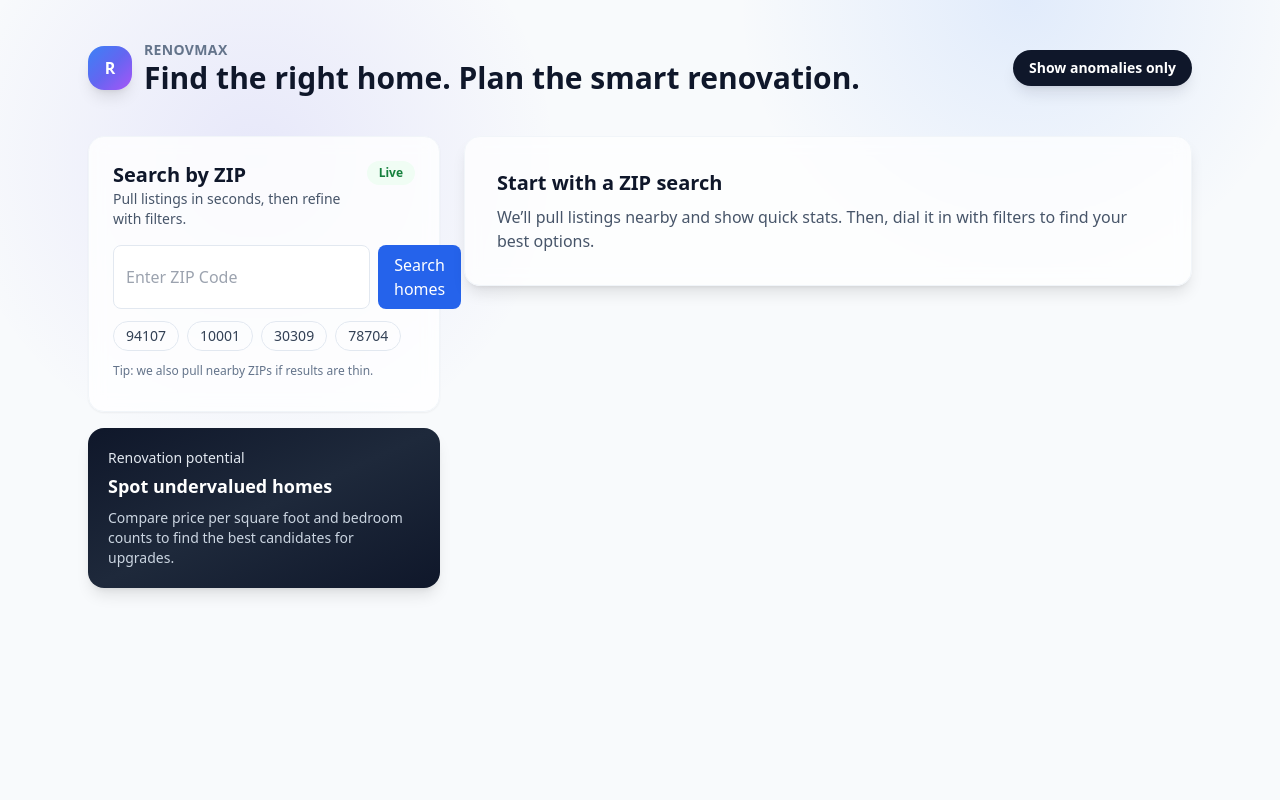
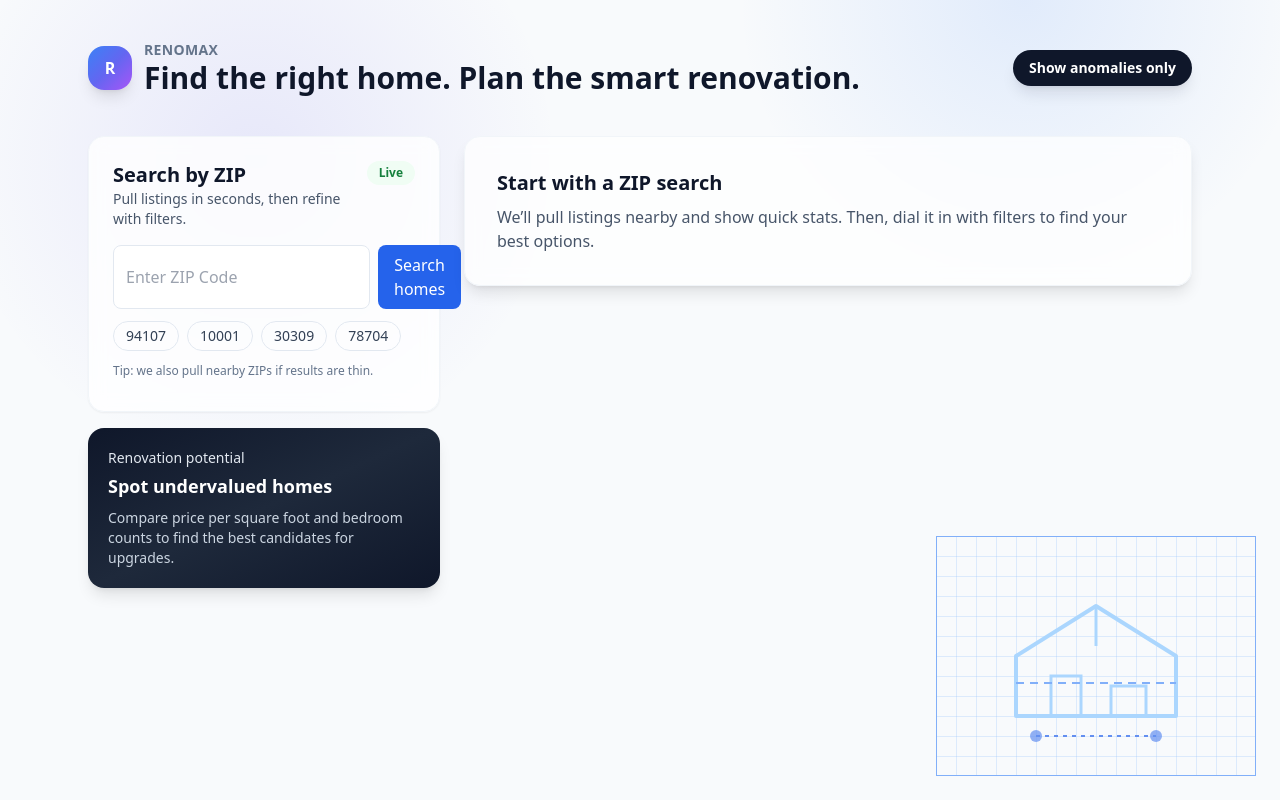
Before and after one commit to natecl/RenoMax, a React (Create React App) app in the folder frontend/: page / in a window 1280 px wide. Built offline with nearby package versions, Linux system fonts and the light colour scheme.

Commit message:
added diagram for overlay

```diff
--- a/frontend/src/App.js
+++ b/frontend/src/App.js
@@ -64,6 +64,31 @@ function App() {
   return (
     <div className="min-h-screen bg-slate-50 relative overflow-hidden">
       <div className="pointer-events-none absolute inset-0 bg-[radial-gradient(circle_at_20%_20%,rgba(79,70,229,0.10),transparent_25%),radial-gradient(circle_at_80%_0%,rgba(59,130,246,0.12),transparent_22%)]" />
+      <div className="pointer-events-none absolute bottom-6 right-6 w-64 h-48 md:w-80 md:h-60 opacity-70">
+        <svg viewBox="0 0 320 240" fill="none" xmlns="http://www.w3.org/2000/svg">
+          <defs>
+            <pattern id="grid" x="0" y="0" width="20" height="20" patternUnits="userSpaceOnUse">
+              <path d="M20 0H0V20" stroke="#5CA4FF" strokeWidth="0.5" />
+            </pattern>
+          </defs>
+          <rect width="320" height="240" fill="url(#grid)" />
+          <rect x="0.5" y="0.5" width="319" height="239" stroke="#4F90F8" strokeWidth="1" />
+          <path
+            d="M80 180V120L160 70L240 120V180H80Z"
+            stroke="#8BC8FF"
+            strokeWidth="4"
+            strokeLinecap="round"
+            strokeLinejoin="round"
+          />
+          <path d="M115 180V140H145V180" stroke="#8BC8FF" strokeWidth="3" />
+          <path d="M175 180V150H210V180" stroke="#8BC8FF" strokeWidth="3" />
+          <path d="M160 70V110" stroke="#8BC8FF" strokeWidth="3" />
+          <path d="M80 147H240" stroke="#4F90F8" strokeWidth="2" strokeDasharray="8 6" />
+          <circle cx="100" cy="200" r="6" fill="#2563EB" opacity="0.7" />
+          <circle cx="220" cy="200" r="6" fill="#2563EB" opacity="0.7" />
+          <path d="M100 200H220" stroke="#2563EB" strokeWidth="2" strokeDasharray="4 5" />
+        </svg>
+      </div>
       <div className="relative z-10 max-w-6xl mx-auto px-6 py-10 space-y-10">
         <header className="flex items-center justify-between gap-4">
           <div className="flex items-center gap-3">
@@ -72,7 +97,7 @@ function App() {
             </div>
             <div>
               <p className="text-sm uppercase tracking-wide text-slate-500 font-semibold">
-                RenovMax
+                Renomax
               </p>
               <h1 className="text-2xl md:text-3xl font-bold text-slate-900">
                 Find the right home. Plan the smart renovation.
```
